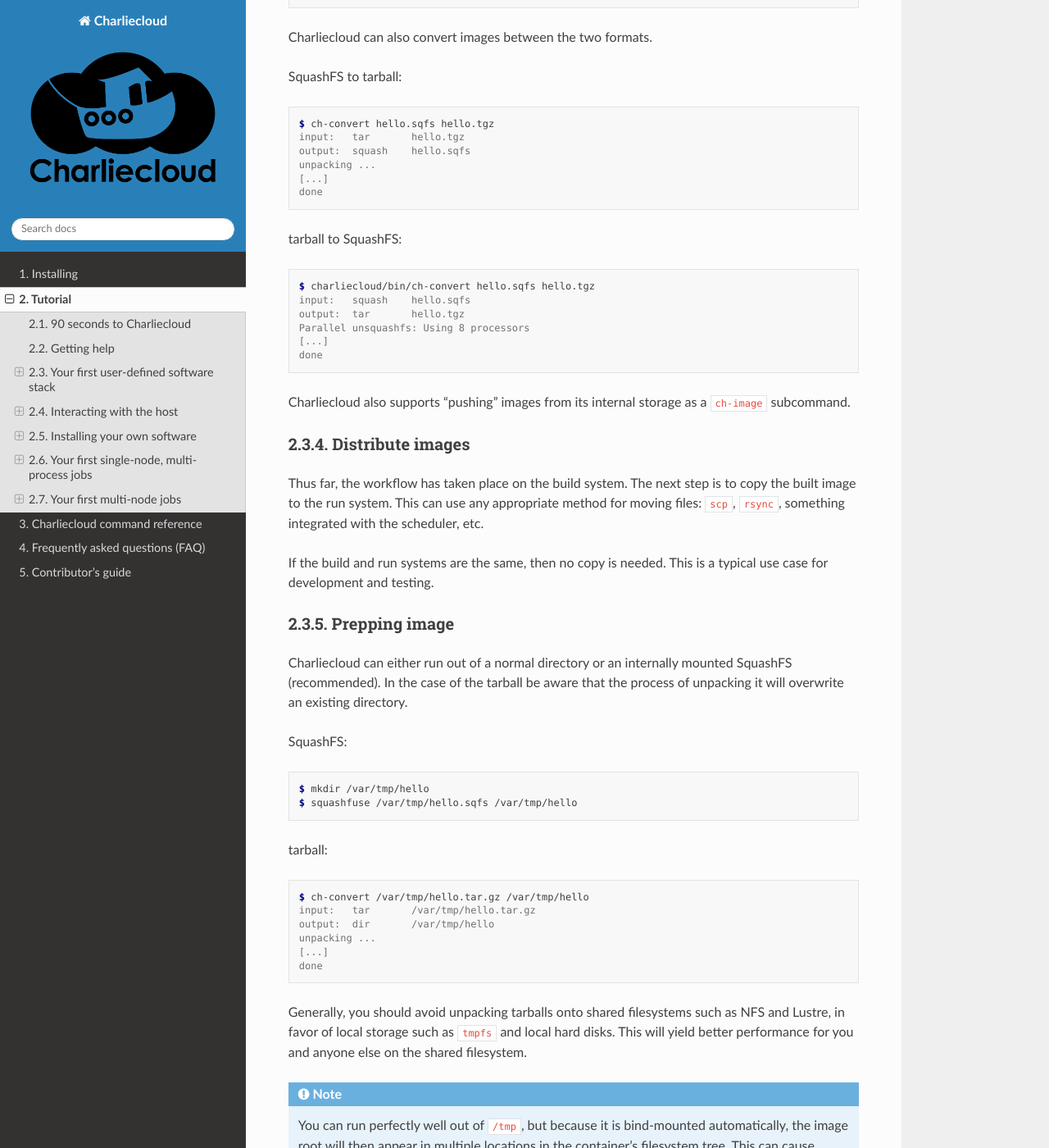
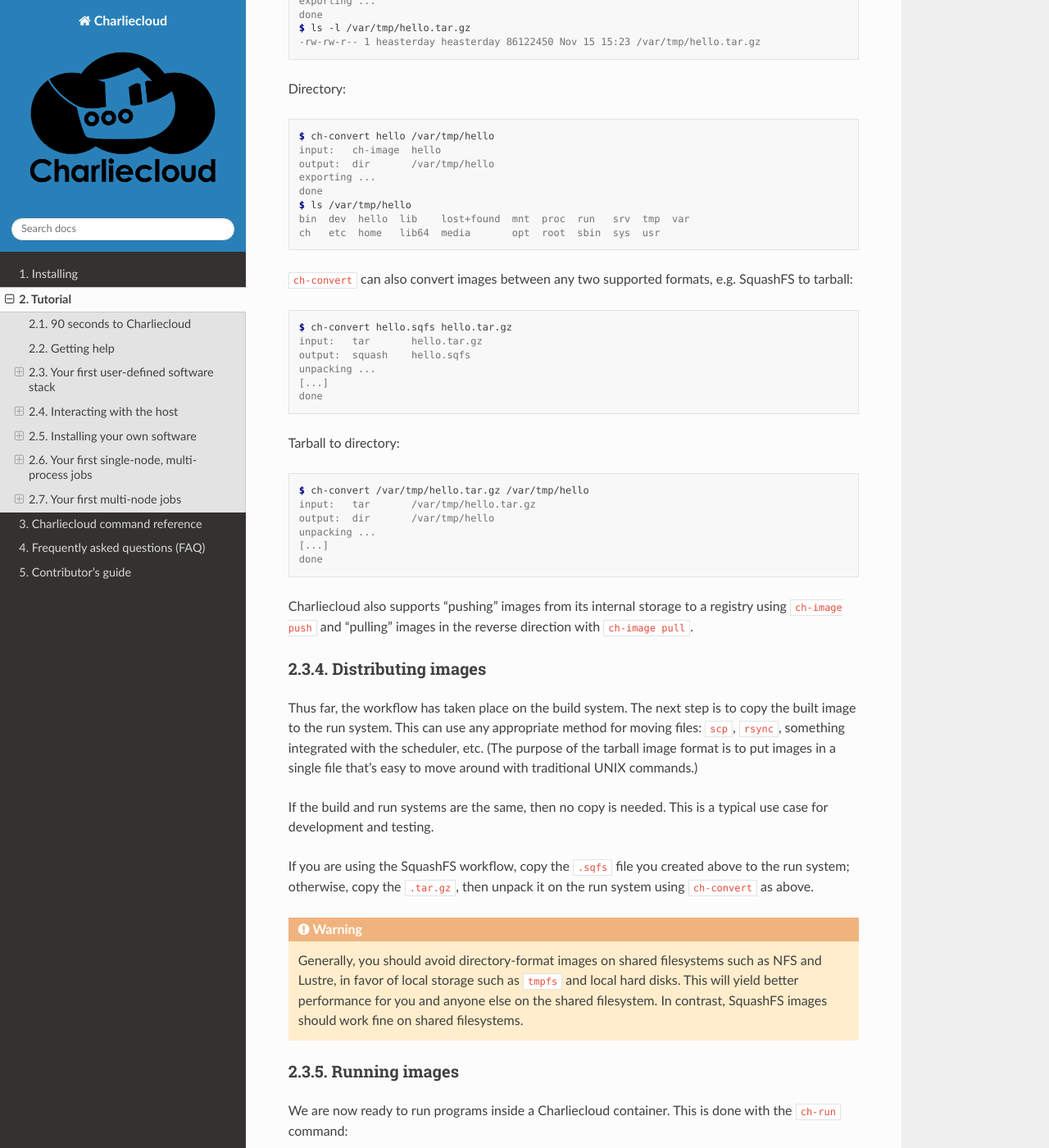
Before and after one commit to hpc/charliecloud, a Sphinx documentation site: the page built from doc/tutorial.rst, in a window 1280 px wide and 1400 px high, scrolled down 4001 px. Shown: the whole window at 82% size. Built offline with Sphinx 7.4.7 and the Read the Docs theme 2.0.0, drawn with Linux system fonts in a browser that asks for light colours; some of the changed text lies outside the part shown.

Commit message:
tidy/copyedit

```diff
--- a/doc/faq.rst
+++ b/doc/faq.rst
@@ -447,6 +447,8 @@ For example, you might see::
 We’re not yet sure why this happens — it may be a mismatch between the OpenMPI
 builds inside and outside the container — but in our experience launching with
 :code:`srun` often works when :code:`mpirun` doesn’t, so try that.
+
+.. _faq_join:
 
 Communication between ranks on the same node fails
 ~~~~~~~~~~~~~~~~~~~~~~~~~~~~~~~~~~~~~~~~~~~~~~~~~~
--- a/doc/tutorial.rst
+++ b/doc/tutorial.rst
@@ -5,11 +5,12 @@ This tutorial will teach you how to create and run Charliecloud images, using
 both examples included with the source code as well as new ones you create
 from scratch.
 
-This tutorial assumes that: (a) Charliecloud was linked with libsquashfuse and
-is in your path, including Charliecloud's fully unprivileged image builder
-:code:`ch-image`, (b) Squashfuse is installed, and (c) the Charliecloud source
-code is available at :code:`/usr/local/src/charliecloud`. If you wish to use
-Docker to build images see the :ref:`FAQ <faq_building-with-docker>`
+This tutorial assumes that: (a) Charliecloud is in your path, including
+Charliecloud's fully unprivileged image builder :code:`ch-image` and (b) the
+Charliecloud source code is available at :code:`/usr/local/src/charliecloud`.
+Optionally, (c) :code:`ch-run` is linked with SquashFUSE to provide internal
+SquashFS image mounting. (If you wish to use Docker to build images, see the
+:ref:`FAQ <faq_building-with-docker>`.)
 
 .. contents::
    :depth: 2
@@ -30,6 +31,9 @@ This section is for the impatient. It shows you how to quickly build and run a
 with the rest of the tutorial to understand what is happening and how to use
 Charliecloud for your own applications.
 
+The preferred workflow uses our internal SquashFS mounting code. Your sysadmin
+should be able to tell you if this is linked in.
+
 ::
 
   $ cd /usr/local/share/doc/charliecloud/examples/hello
@@ -46,22 +50,23 @@ Charliecloud for your own applications.
   [=============================================|] 10411/10411 100%
   [...]
   done
+  $ ch-run /var/tmp/hello.sqfs -- echo "I'm in a container"
+  I'm in a container
+
+If not, you can create image in plain directory format instead::
+
+  $ cd /usr/local/share/doc/charliecloud/examples/hello
+  $ ch-image build --force .
+  inferred image name: hello
+  [...]
+  grown in 4 instructions: hello
+  $ ch-convert hello /var/tmp/hello
+  input:   ch-image  hello
+  output:  dir       /var/tmp/hello
+  exporting ...
+  done
   $ ch-run /var/tmp/hello -- echo "I'm in a container"
   I'm in a container
-
-
-.. note::
-  If your build of Charliecloud doesn't support internal SquashFS mounting
-  here is how that mounting/unmount process can be done:
-
-::
-
-  $ mkdir /var/tmp/hello
-  $ squashfuse /var/tmp/hello.sqfs /var/tmp/hello
-  $ ch-run /var/tmp/hello -- echo "I'm in a container"
-  I'm in a container
-  $ fusermount -u /var/tmp/hello
-
 
 
 Getting help
@@ -126,9 +131,10 @@ context directory :code:`.`, which in this case is the current directory.
   grown in 4 instructions: hello
 
 .. note::
+
    :code:`ch-image` prints information about the build process while in
-   progress. While not demonstrated above, yellow is used for :code:`ch-image`
-   internal chatter.
+   progress. While not shown above, it uses yellow for this chatter, while
+   build command output remains in the default color (e.g., white).
 
 This image and the :code:`centos:8` base image used to build it are now
 visible in Charliecloud's builder storage:
@@ -141,13 +147,10 @@ visible in Charliecloud's builder storage:
 
 
 Sharing images
--------------------------------------------
+--------------
 
-Charliecloud images in builder storage are just directories and can be
-exported as SquashFS filesystems or tarballs via :code:`ch-convert`.
-
-SquashFS:
-::
+Charliecloud images in internal storage can be converted to multiple formats
+via :code:`ch-convert`, e.g. SquashFS (if SquashFUSE is installed)::
 
   $ ch-convert hello /var/tmp/hello.sqfs
   input:   ch-image  hello
@@ -155,73 +158,41 @@ SquashFS:
   packing ...
   [...]
   done
-  $ ls -ld /var/tmp/hello.sqfs
-  -rw-r--r-- 1 root root 83288064 Nov 15 12:07 /var/tmp/hello.sqfs
+  $ ls -l /var/tmp/hello.sqfs
+  -rw-rw-r-- 1 heasterday heasterday 83288064 Nov 15 12:07 /var/tmp/hello.sqfs
 
-tarball:
-::
+Tarball::
 
-  $ ch-convert hello /var/tmp/hello.tgz
+  $ ch-convert hello /var/tmp/hello.tar.gz
   input:   ch-image  hello
-  output:  tar       /var/tmp/hello.tgz
+  output:  tar       /var/tmp/hello.tar.gz
   exporting ...
   done
-  $ ls -ld /var/tmp/hello.tgz
-  -rw-rw-r-- 1 heasterday heasterday 86122450 Nov 15 15:23 /var/tmp/hello.tgz
+  $ ls -l /var/tmp/hello.tar.gz
+  -rw-rw-r-- 1 heasterday heasterday 86122450 Nov 15 15:23 /var/tmp/hello.tar.gz
 
-Charliecloud can also convert images between the two formats.
+Directory::
 
-SquashFS to tarball:
-::
+  $ ch-convert hello /var/tmp/hello
+  input:   ch-image  hello
+  output:  dir       /var/tmp/hello
+  exporting ...
+  done
+  $ ls /var/tmp/hello
+  bin  dev  hello  lib    lost+found  mnt  proc  run   srv  tmp  var
+  ch   etc  home   lib64  media       opt  root  sbin  sys  usr
 
-  $ ch-convert hello.sqfs hello.tgz
-  input:   tar       hello.tgz
+:code:`ch-convert` can also convert images between any two supported formats,
+e.g. SquashFS to tarball::
+
+  $ ch-convert hello.sqfs hello.tar.gz
+  input:   tar       hello.tar.gz
   output:  squash    hello.sqfs
   unpacking ...
   [...]
   done
 
-tarball to SquashFS:
-::
-
- $ charliecloud/bin/ch-convert hello.sqfs hello.tgz
- input:   squash    hello.sqfs
- output:  tar       hello.tgz
- Parallel unsquashfs: Using 8 processors
- [...]
- done
-
-
-Charliecloud also supports "pushing" images from its internal storage as a
-:code:`ch-image` subcommand.
-
-
-Distribute images
-------------------
-
-Thus far, the workflow has taken place on the build system. The next step is
-to copy the built image to the run system. This can use any appropriate method for
-moving files: :code:`scp`, :code:`rsync`, something integrated with the
-scheduler, etc.
-
-If the build and run systems are the same, then no copy is needed. This is a
-typical use case for development and testing.
-
-Prepping image
---------------
-
-Charliecloud can either run out of a normal directory or an internally mounted
-SquashFS (recommended). In the case of the tarball be aware that the process
-of unpacking it will overwrite an existing directory.
-
-SquashFS:
-::
-
-  $ mkdir /var/tmp/hello
-  $ squashfuse /var/tmp/hello.sqfs /var/tmp/hello
-
-tarball:
-::
+Tarball to directory::
 
   $ ch-convert /var/tmp/hello.tar.gz /var/tmp/hello
   input:   tar       /var/tmp/hello.tar.gz
@@ -230,15 +201,50 @@ tarball:
   [...]
   done
 
-Generally, you should avoid unpacking tarballs onto shared filesystems such as
-NFS and Lustre, in favor of local storage such as :code:`tmpfs` and local hard
-disks. This will yield better performance for you and anyone else on the
-shared filesystem.
+Charliecloud also supports "pushing" images from its internal storage to a
+registry using :code:`ch-image push` and "pulling" images in the reverse
+direction with :code:`ch-image pull`.
 
-.. One potential gotcha is the tarball including special files such as
-   devices. Because :code:`tar` is running unprivileged, these will not be
-   unpacked, and they can cause the extraction to fail. The fix is to delete
-   them in the Dockerfile.
+
+Distributing images
+-------------------
+
+Thus far, the workflow has taken place on the build system. The next step is
+to copy the built image to the run system. This can use any appropriate method
+for moving files: :code:`scp`, :code:`rsync`, something integrated with the
+scheduler, etc. (The purpose of the tarball image format is to put images in a
+single file that's easy to move around with traditional UNIX commands.)
+
+If the build and run systems are the same, then no copy is needed. This is a
+typical use case for development and testing.
+
+If you are using the SquashFS workflow, copy the :code:`.sqfs` file you
+created above to the run system; otherwise, copy the :code:`.tar.gz`, then
+unpack it on the run system using :code:`ch-convert` as above.
+
+.. warning::
+
+   Generally, you should avoid directory-format images on shared filesystems
+   such as NFS and Lustre, in favor of local storage such as :code:`tmpfs` and
+   local hard disks. This will yield better performance for you and anyone
+   else on the shared filesystem. In contrast, SquashFS images should work
+   fine on shared filesystems.
+
+
+Running images
+--------------
+
+We are now ready to run programs inside a Charliecloud container. This is done
+with the :code:`ch-run` command::
+
+  $ ch-run /var/tmp/hello.sqfs -- echo hello
+  hello
+
+or::
+
+  $ ch-run /var/tmp/hello -- echo hello
+  hello
+
 
 .. note::
 
@@ -246,15 +252,6 @@ shared filesystem.
    bind-mounted automatically, the image root will then appear in multiple
    locations in the container's filesystem tree. This can cause confusion for
    both users and programs.
-
-Activate image
---------------
-
-We are now ready to run programs inside a Charliecloud container. This is done
-with the :code:`ch-run` command::
-
-  $ ch-run /var/tmp/hello -- echo hello
-  hello
 
 Symbolic links in :code:`/proc` tell us the current namespaces, which are
 identified by long ID numbers::
@@ -281,10 +278,11 @@ Notice that the container has different mount (:code:`mnt`) and user
 host. This highlights Charliecloud's focus on functionality (make your UDSS
 run), rather than isolation (protect the host from your UDSS).
 
-Each invocation of :code:`ch-run` creates a new container, so if you have
-multiple simultaneous invocations, they will not share containers. However,
-container overhead is minimal, and containers communicate without hassle, so
-this is generally of peripheral interest.
+Normally, each invocation of :code:`ch-run` creates a new container, so if you
+have multiple simultaneous invocations, they will not share containers. In
+some cases this can cause problems with MPI programs. However, there is an
+option :code:`--join` that can solve them; see the :ref:`FAQ <faq_join>` for
+details.
 
 .. note::
 
@@ -352,18 +350,23 @@ variety of sub-filesystems under :code:`/sys`, as Ubuntu does, these will be
 available in the container as well.
 
 In addition to the default bind mounts, arbitrary user-specified directories
-can be added using the :code:`--bind` or :code:`-b` switch. By default,
-mounts use the same path as provided from the host. In the case of writeable
-image the target mount directory will be automatically created:
+can be added using the :code:`--bind` or :code:`-b` switch. By default, mounts
+use the same path as provided from the host. In the case of directory images,
+which are writeable, the target mount directory will be automatically created
+before the container is started::
 
-.. warning::
+  $ mkdir /var/tmp/foo0
+  $ echo hello > /var/tmp/foo0/bar
+  $ mkdir /var/tmp/foo1
+  $ echo world > /var/tmp/foo1/bar
+  $ ch-run -b /var/tmp/foo0 -b /var/tmp/foo1 /var/tmp/hello -- bash
+  > cat /var/tmp/foo0/bar
+  hello
+  > cat /var/tmp/foo1/bar
+  world
 
-  As SquashFS filesystems are read-only you need to provide a destination that
-  already exists like those created under :code:`/mnt`, this is demonstrated
-  below.
-
-SquashFS:
-::
+However, as SquashFS filesystems are read-only, in this case you must provide
+a destination that already exists, like those created under :code:`/mnt`::
 
   $ mkdir /var/tmp/foo0
   $ echo hello > /var/tmp/foo0/bar
@@ -379,18 +382,6 @@ SquashFS:
   > cat /mnt/1/bar
   world
 
-tarball:
-::
-
-  $ mkdir /var/tmp/foo0
-  $ echo hello > /var/tmp/foo0/bar
-  $ mkdir /var/tmp/foo1
-  $ echo world > /var/tmp/foo1/bar
-  $ ch-run -b /var/tmp/foo0 -b /var/tmp/foo1 /var/tmp/hello -- bash
-  > cat /var/tmp/foo0/bar
-  hello
-  > cat /var/tmp/foo1/bar
-  world
 
 
 Network
@@ -571,11 +562,11 @@ group is a no-op because it's mapped back to the host GID::
 
   $ ls -l /tmp/bar
   rw-rw---- 1 reidpr reidpr 0 Sep 28 16:12 /tmp/bar
-  $ ch-run /var/tmp/hello -- chgrp nerds /tmp/bar
+  $ ch-run /var/tmp/hello.sqfs -- chgrp nerds /tmp/bar
   chgrp: changing group of '/tmp/bar': Invalid argument
-  $ ch-run /var/tmp/hello -- chgrp nogroup /tmp/bar
+  $ ch-run /var/tmp/hello.sqfs -- chgrp nogroup /tmp/bar
   chgrp: changing group of '/tmp/bar': Invalid argument
-  $ ch-run --gid 903 /var/tmp/hello -- chgrp nerds /tmp/bar
+  $ ch-run --gid 903 /var/tmp/hello.sqfs -- chgrp nerds /tmp/bar
   $ ls -l /tmp/bar
   -rw-rw---- 1 reidpr reidpr 0 Sep 28 16:12 /tmp/bar
 
@@ -751,7 +742,7 @@ demonstrate this.
   -rw-rw---- 1 reidpr reidpr 1431 Aug  5 16:37 hello.c
   -rw-rw---- 1 reidpr reidpr  157 Aug  5 16:37 Makefile
   -rw-rw---- 1 reidpr reidpr 1172 Aug  5 16:37 README
-  $ ch-run -b . --cd /mnt/0 /var/tmp/mpihello -- make
+  $ ch-run -b .:/mnt/0 --cd /mnt/0 /var/tmp/mpihello.sqfs -- make
   mpicc -std=gnu11 -Wall hello.c -o hello
   $ ls -l
   total 32
@@ -879,9 +870,6 @@ worked out how to do this yet. (See `issue #5
    A non-trivial Charliecloud job may overwhelm a network filesystem, earning
    you the ire of your sysadmins and colleagues.
 
-   NFS sometimes does not work for read-only images; see `issue #9
-   <https://github.com/hpc/charliecloud/issues/9>`_.
-
 Interactive MPI hello world
 ---------------------------
 
@@ -891,14 +879,9 @@ one of those nodes. For example::
 
   $ salloc -N4
 
-The next step is to distribute the image to the compute nodes. For
-tarballs, we run one instance of :code:`ch-convert` on each node using
-:code:`srun` and for SquashFS archives this is handled by the internal
-mounting process.
-
-
-tarball:
-::
+The next step is to distribute the image to the compute nodes. For SquashFS
+images, this is handled by the internal mounting process; for tarballs, we run
+one instance of :code:`ch-convert` on each node using :code:`srun`::
 
   $ srun ch-convert mpihello-openmpi.tar.gz /var/tmp/mpihello-openmpi
   input:   tar       mpihello-openmpi.tar.gz
@@ -918,19 +901,9 @@ tarball:
   done
   done
 
-
-.. note::
-  If your build of Charliecloud doesn't support internal SquashFS mounting you
-  will want to use :code:`pdsh` to mount the image. You can't use :code:`srun`
-  to run the mount command because once it exits the mount process is killed
-  by Slurm and you will get a "Transport endpoint is not connected" error. For
-  more details see Charliecloud issue
-  `#230 <https://github.com/hpc/charliecloud/issues/230>`_.
-
-
 We can now activate the image and run our program::
 
-  $ srun --cpus-per-task=1 ch-run /var/tmp/mpihello-openmpi -- /hello/hello
+  $ srun --cpus-per-task=1 ch-run /var/tmp/mpihello-openmpi.sqfs -- /hello/hello
   2: init ok cn001, 64 ranks, userns 4026532567
   4: init ok cn001, 64 ranks, userns 4026532571
   8: init ok cn001, 64 ranks, userns 4026532579
@@ -940,7 +913,6 @@ We can now activate the image and run our program::
   55: init ok cn004, 64 ranks, userns 4026532577
   0: send/receive ok
   0: finalize ok
-
 
 Success!
 
```
Also changed, not shown: other parts of doc/tutorial.rst (+36 -32 lines).
